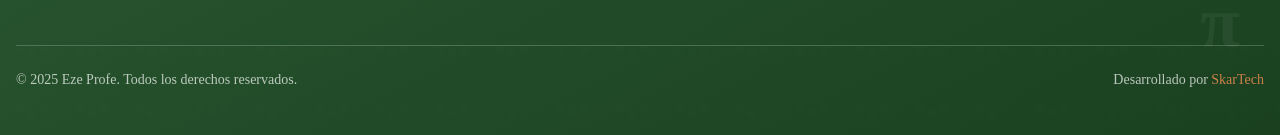
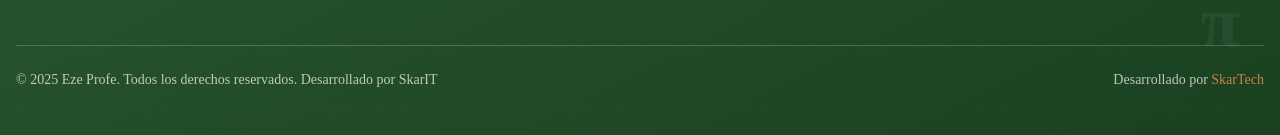
Before and after one commit to martinxr250/ProfeEze, a React (Vite) app: page / in a window 1280 px wide. Shown: the part 6953-7088 px from the top of the page. Built offline with nearby package versions, Linux system fonts and the light colour scheme; a web font is replaced by a local one.

Commit message:
no se toca mas-agrege sitemap

```diff
--- a/src/components/Footer.jsx
+++ b/src/components/Footer.jsx
@@ -263,7 +263,7 @@ const Footer = () => {
 
           {/* Copyright */}
           <div className="mt-12 pt-6 border-t border-white/20 flex flex-col md:flex-row justify-between items-center">
-            <p className="text-sm text-white/70">&copy; {currentYear} Eze Profe. Todos los derechos reservados.</p>
+            <p className="text-sm text-white/70">&copy; {currentYear} Eze Profe. Todos los derechos reservados.  Desarrollado por SkarIT </p>
             <p className="text-sm text-white/70 mt-2 md:mt-0">
               Desarrollado por{" "}
               <a
```
